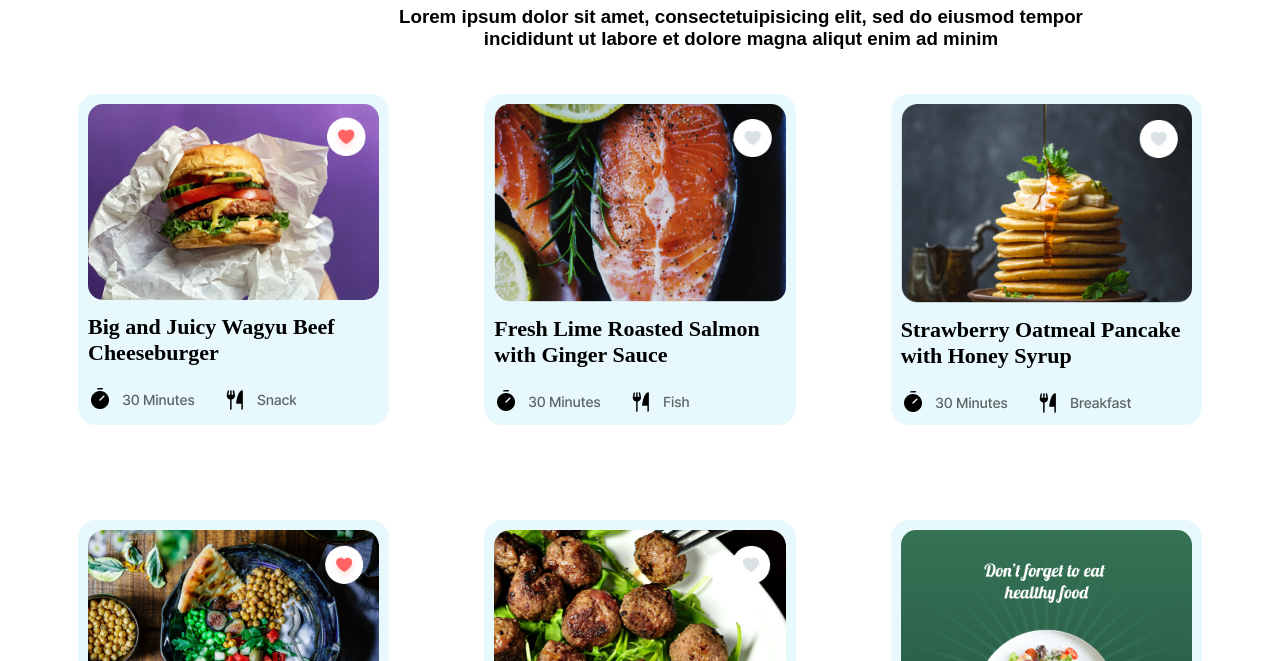
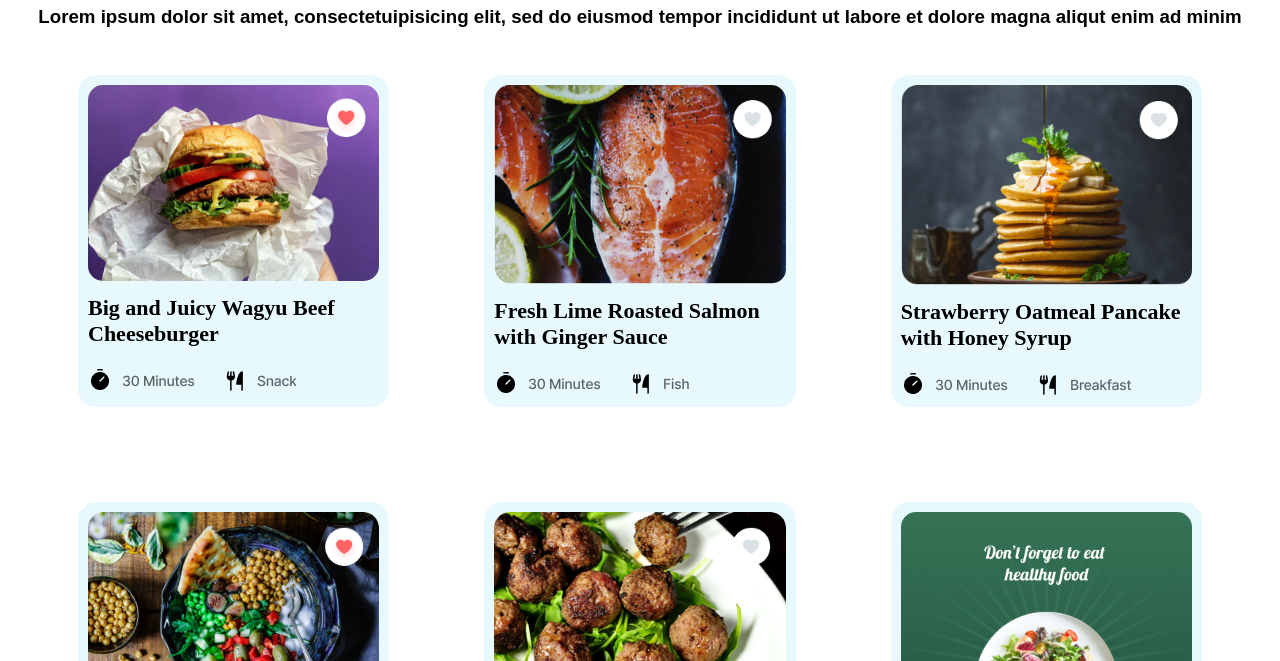
Before and after one commit to mirqarp1z/mpd_hw, a plain HTML site: page index.html in a window 1280 px wide. Shown: the part 439-1100 px from the top of the page. Drawn offline with Linux system fonts and the light colour scheme.

Commit message:
small h3 changes

```diff
--- a/style.css
+++ b/style.css
@@ -147,10 +147,10 @@ header ul li a:hover {
 }
 
 .Lorem h3 {
-  width: 762px;
+  width:fit-content;
   height: 69px;
   text-align: center;
-  margin-left: 352px;
+  margin: auto;
   font-family: Arial, Helvetica, sans-serif;
 }
 
@@ -193,4 +193,5 @@ footer{
   text-align: center;
   margin-top: 20px;
   font-size: 14px;
+
 }
```
